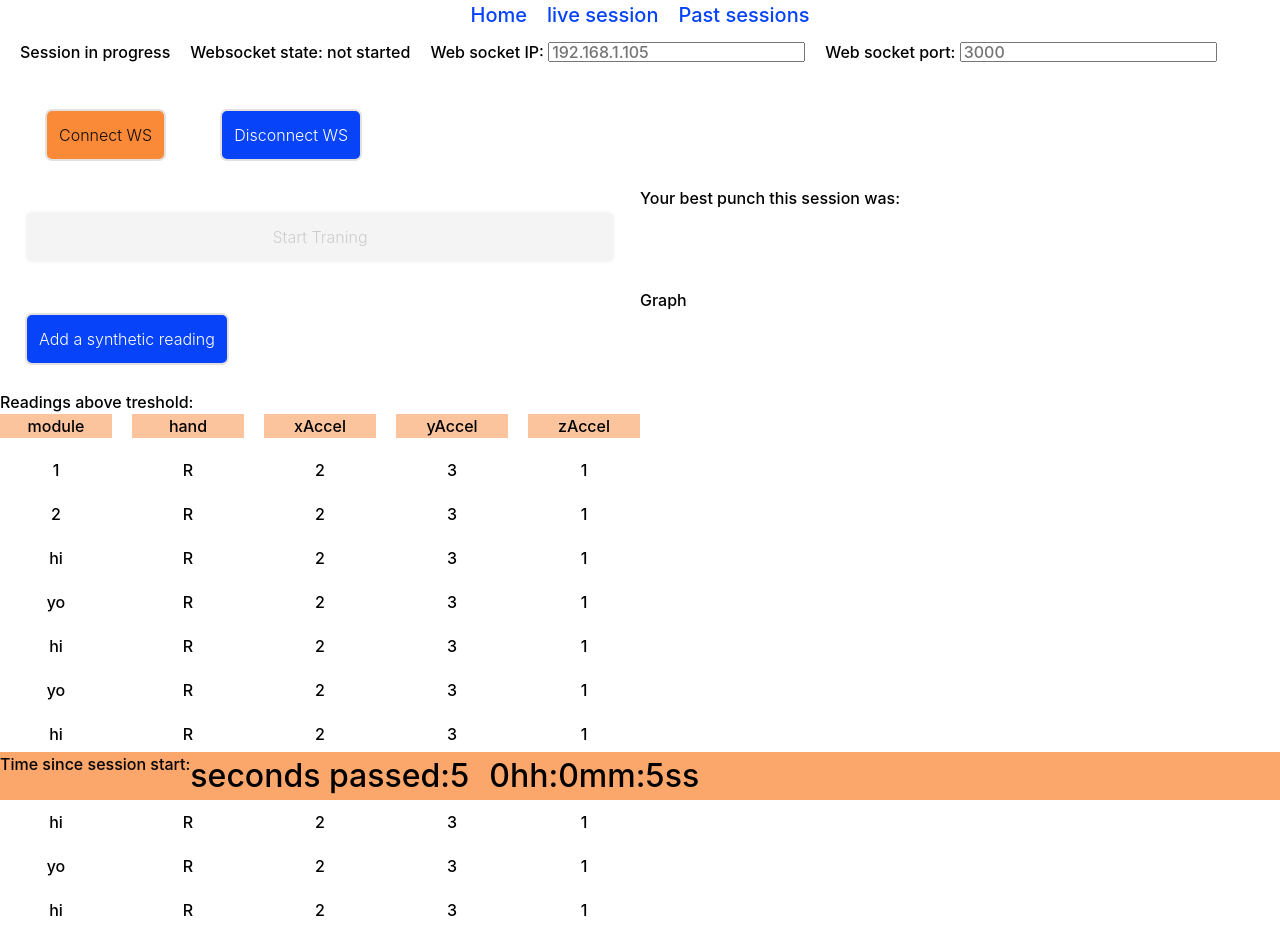
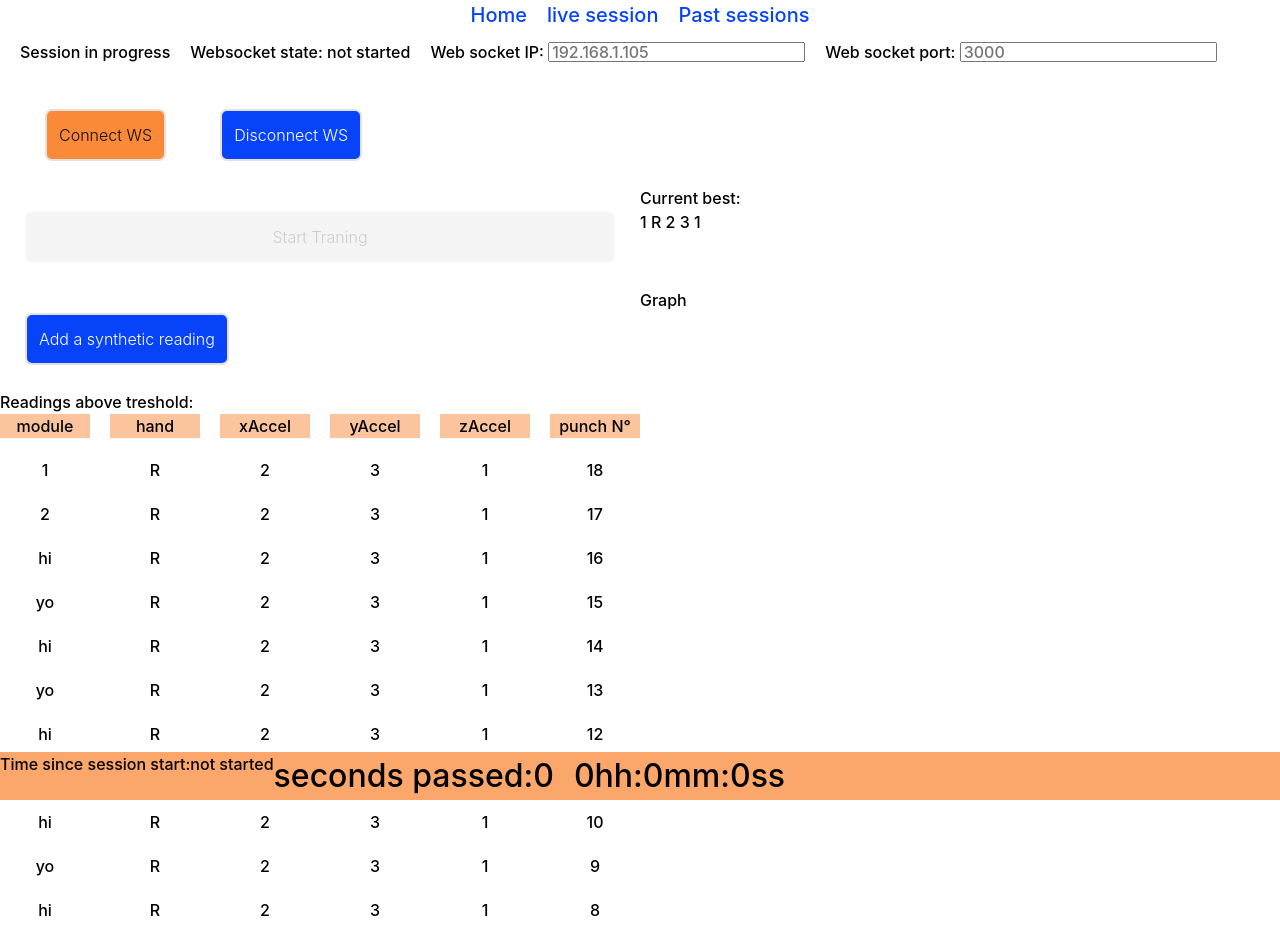
Before and after one commit to cipodrew/shadowbox, a SvelteKit app: page /liveSession in a window 1280 px wide. Shown: the top 946 px of the page. Built offline with nearby package versions, Linux system fonts and the light colour scheme.

Commit message:
ulteriori miglioramenti live session

```diff
--- a/src/app.css
+++ b/src/app.css
@@ -222,6 +222,15 @@ body {
   font-weight: 300;
 }
 
+button {
+  cursor: pointer;
+  transition: transform ease 0.2s;
+}
+
+button:active {
+  transform: translate(0, -3px);
+}
+
 .btn-primary:hover {
   background-color: var(--primary-500);
 }
--- a/src/routes/liveSession/+page.svelte
+++ b/src/routes/liveSession/+page.svelte
@@ -5,6 +5,14 @@
 	/**
 	 * @typedef {import('$lib/myTypes.js').TrainingStatus} TrainingStatus
 	 */
+
+	/**
+	 * @type WebSocket | undefined
+	 */
+	let sock = $state();
+	///**
+	// * @type number
+	// */ let sockState;
 
 	/**
 	 * @type {string[]}
@@ -50,12 +58,14 @@
 	});
 
 	function endTraning() {
+		//TODO:
 		saveTraning();
 	}
 
-	function saveTraning() {}
+	function saveTraning() {} //TODO:
 
-	let canStart = $state(false);
+	//let canStart = $state(true);
+	let canStart = $derived(sock?.readyState === 1); //true se socket é connessa
 	/**
 	 * @type {TrainingStatus}
 	 */
@@ -65,7 +75,7 @@
 	 * @param {MouseEvent & { currentTarget: EventTarget & HTMLButtonElement; }} event
 	 */
 	function startTraining(event) {
-		throw new Error('Function not implemented.');
+		trainingStatus = 'in progress';
 	}
 </script>
 
@@ -73,10 +83,13 @@
 	<title>Live Session</title>
 </svelte:head>
 <div class="wrapper">
-	<WSdashboard {readings} />
+	<WSdashboard {readings} {sock} />
 	<main class="stats-dashboard">
 		<button class="btn-primary" disabled={!canStart} onclick={startTraining}>Start Traning</button>
-		<div class="best">Your best punch this session was:</div>
+		<div class="best">
+			<h2>Current best:</h2>
+			<div class="best">1 R 2 3 1</div>
+		</div>
 		<div class="readings-feed">
 			<button
 				class="btn-secondary"
@@ -86,19 +99,22 @@
 			>
 			<h2>Readings above treshold:</h2>
 			<div class="readings-grid">
-				<!-- {#each readings.toReversed() as reading} -->
 				<div class="grid-header-item">module</div>
 				<div class="grid-header-item">hand</div>
 				<div class="grid-header-item">xAccel</div>
 				<div class="grid-header-item">yAccel</div>
 				<div class="grid-header-item">zAccel</div>
-				{#each readings as reading}
+				<div class="grid-header-item">punch N°</div>
+				<!-- {#each readings.toReversed() as reading, i } if using push instead of unshift -->
+				{#each readings as readingModule, i}
 					<!--					<li>{reading}</li> -->
-					<div class="reading-item">{reading}</div>
+					<div class="reading-item">{readingModule}</div>
 					<div class="reading-item">R</div>
 					<div class="reading-item">2</div>
 					<div class="reading-item">3</div>
 					<div class="reading-item">1</div>
+					<div class="reading-item">{Math.abs(i - readings.length)}</div>
+					<!--add number of reading? -->
 				{/each}
 			</div>
 		</div>
@@ -109,8 +125,8 @@
 	</main>
 	<div class="dashboard-footer">
 		<!-- Rate your tiredness <br /> -->
-		Time since session start:
-		<Crono />
+		Time since session start: <span>{trainingStatus}</span>
+		<Crono {trainingStatus} />
 	</div>
 </div>
 
@@ -142,7 +158,7 @@
 		display: grid;
 		grid-auto-flow: row;
 		/*grid-template-columns: 1fr 1fr 1fr 1fr 1fr;*/
-		grid-template-columns: repeat(5, 1fr);
+		grid-template-columns: repeat(6, 1fr);
 		gap: 20px;
 
 		text-align: center;
--- a/src/routes/liveSession/Crono.svelte
+++ b/src/routes/liveSession/Crono.svelte
@@ -1,11 +1,26 @@
 <script>
+	let { trainingStatus } = $props();
+
 	let time = $state(0);
 	let hours = $derived(Math.floor(time / (60 * 60)));
 	let minutes = $derived(Math.floor(time / 60));
 	let seconds = $derived(time % 60);
-	setInterval(() => {
-		time++;
-	}, 1000);
+
+	$effect(function controlTimer() {
+		//TODO: might not be needed, might be replaced by ordinary callback functios
+		let interval_id;
+		if (trainingStatus === 'in progress') {
+			interval_id = setInterval(() => {
+				time++;
+			}, 1000);
+		}
+		if (trainingStatus === 'stopped') {
+			clearInterval(interval_id);
+		}
+		if (trainingStatus === 'done') {
+			clearInterval(interval_id);
+		}
+	});
 </script>
 
 <div class="crono">
--- a/src/routes/liveSession/WSdashboard.svelte
+++ b/src/routes/liveSession/WSdashboard.svelte
@@ -3,19 +3,12 @@
 	import Button from '$lib/components/Button.svelte';
 	import { onMount } from 'svelte';
 
-	/** @type {{ readings: string[] }} */
-	let { readings } = $props();
+	/** @type {{ readings: string[] , sock: WebSocket | undefined}}
+} */
+	let { readings, sock } = $props();
 
 	let localIP = $state('');
 	let wsPort = $state('');
-
-	/**
-	 * @type WebSocket | undefined
-	 */
-	let sock = $state();
-	/**
-	 * @type number
-	 */ let sockState;
 
 	// $inspect(sock);
 	onMount(() => {
```
